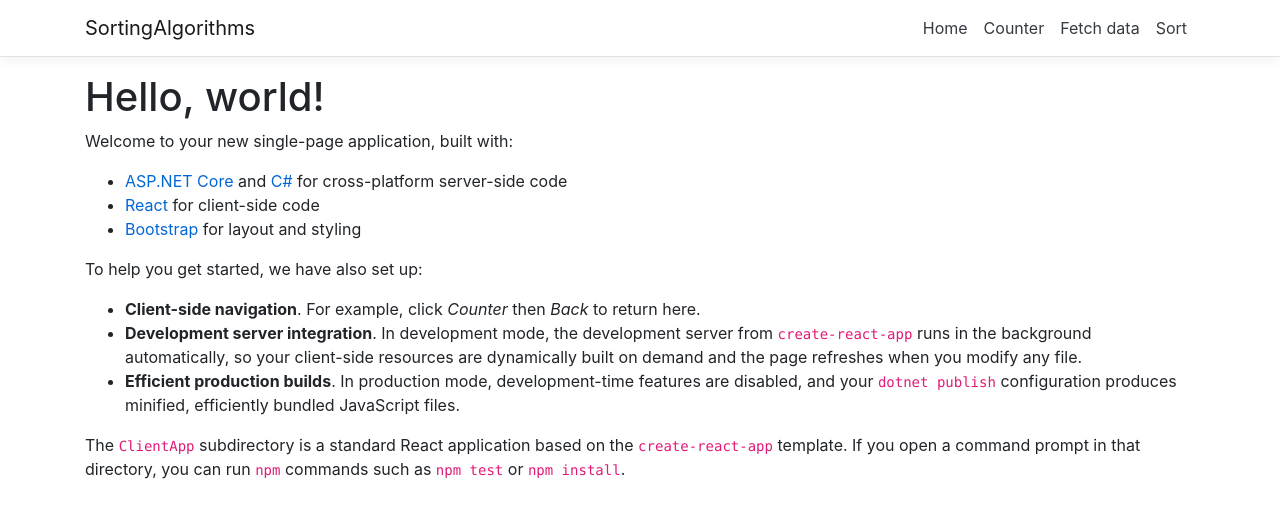
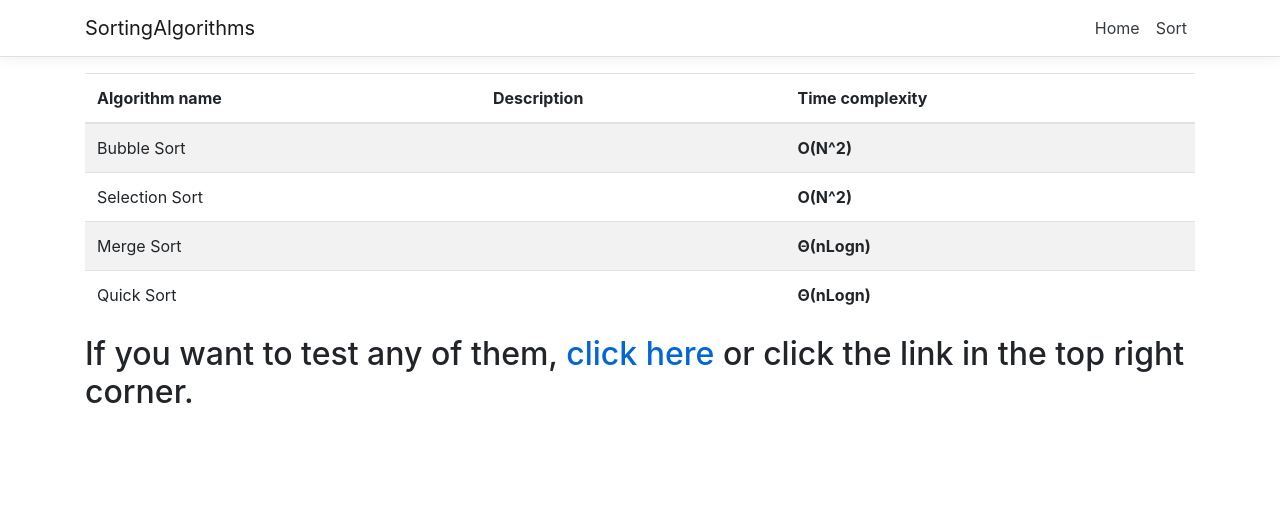
Before and after one commit to 68Kamil68/SortingAlgorithms, a React (Create React App) app in the folder SortingAlgorithms/ClientApp/: page / in a window 1280 px wide. Shown: the top 518 px of the page. Built offline with nearby package versions, Linux system fonts and the light colour scheme.

Commit message:
changed home page from auto-generated template to a site with descriptions of sorting algorithms, lowered max value of generated numbers

```diff
--- a/SortingAlgorithms/ClientApp/src/App.js
+++ b/SortingAlgorithms/ClientApp/src/App.js
@@ -2,9 +2,6 @@ import React, { Component } from 'react';
 import { Route } from 'react-router';
 import { Layout } from './components/Layout';
 import { Home } from './components/Home';
-import { FetchData } from './components/FetchData';
-import { Counter } from './components/Counter';
-
 import './custom.css'
 import { FetchSort } from './components/FetchSort';
 
@@ -15,8 +12,6 @@ export default class App extends Component {
     return (
       <Layout>
         <Route exact path='/' component={Home} />
-        <Route path='/counter' component={Counter} />
-        <Route path='/fetch-data' component={FetchData} />
         <Route path='/fetch-sort' component={FetchSort} />
       </Layout>
     );
--- a/SortingAlgorithms/ClientApp/src/components/Counter.js
+++ /dev/null
@@ -1,31 +0,0 @@
-import React, { Component } from 'react';
-
-export class Counter extends Component {
-  static displayName = Counter.name;
-
-  constructor(props) {
-    super(props);
-    this.state = { currentCount: 0 };
-    this.incrementCounter = this.incrementCounter.bind(this);
-  }
-
-  incrementCounter() {
-    this.setState({
-      currentCount: this.state.currentCount + 1
-    });
-  }
-
-  render() {
-    return (
-      <div>
-        <h1>Counter</h1>
-
-        <p>This is a simple example of a React component.</p>
-
-        <p aria-live="polite">Current count: <strong>{this.state.currentCount}</strong></p>
-
-        <button className="btn btn-primary" onClick={this.incrementCounter}>Increment</button>
-      </div>
-    );
-  }
-}
--- a/SortingAlgorithms/ClientApp/src/components/FetchData.js
+++ /dev/null
@@ -1,59 +0,0 @@
-import React, { Component } from 'react';
-
-export class FetchData extends Component {
-  static displayName = FetchData.name;
-
-  constructor(props) {
-    super(props);
-    this.state = { forecasts: [], loading: true };
-  }
-
-  componentDidMount() {
-    this.populateWeatherData();
-  }
-
-  static renderForecastsTable(forecasts) {
-    return (
-      <table className='table table-striped' aria-labelledby="tabelLabel">
-        <thead>
-          <tr>
-            <th>Date</th>
-            <th>Temp. (C)</th>
-            <th>Temp. (F)</th>
-            <th>Summary</th>
-          </tr>
-        </thead>
-        <tbody>
-          {forecasts.map(forecast =>
-            <tr key={forecast.date}>
-              <td>{forecast.date}</td>
-              <td>{forecast.temperatureC}</td>
-              <td>{forecast.temperatureF}</td>
-              <td>{forecast.summary}</td>
-            </tr>
-          )}
-        </tbody>
-      </table>
-    );
-  }
-
-  render() {
-    let contents = this.state.loading
-      ? <p><em>Loading...</em></p>
-      : FetchData.renderForecastsTable(this.state.forecasts);
-
-    return (
-      <div>
-        <h1 id="tabelLabel" >Weather forecast</h1>
-        <p>This component demonstrates fetching data from the server.</p>
-        {contents}
-      </div>
-    );
-  }
-
-  async populateWeatherData() {
-    const response = await fetch('sort');
-    const data = await response.json();
-    this.setState({ forecasts: data, loading: false });
-  }
-}
--- a/SortingAlgorithms/ClientApp/src/components/FetchSort.js
+++ b/SortingAlgorithms/ClientApp/src/components/FetchSort.js
@@ -7,8 +7,6 @@ export class FetchSort extends Component {
         super(props);
         this.state = { array: [], noArrayReceived: true, sorted: false, sorting: false };
         this.unsortedArray = [];
-        this.size = 10;
-        this.getUnsortedArray = this.getUnsortedArray.bind(this);
     }
     //TODO: DRAGGABLE SIZE
 
@@ -28,7 +26,7 @@ export class FetchSort extends Component {
 
         let sortedNotification = this.state.sorted
             ? <p><em>sorted</em></p>
-            : <p><em>not sorted</em></p>
+            : <></>
 
         let sortingInfo = this.state.sorting
             ? <p><em>sorting...</em></p>
@@ -79,7 +77,7 @@ export class FetchSort extends Component {
     static renderArray(array) {
         if (array.length > 20) {
             return (
-                <h4>Loaded array but it's too big to show. Check console</h4>
+                <h4>Generated and loaded the array but it's too big to show. Check the console in order to see it.<br></br> Set a size not higher than 20 in order to see the array.</h4>
             );
         }
         var array1 = array.toString();
--- a/SortingAlgorithms/ClientApp/src/components/Home.js
+++ b/SortingAlgorithms/ClientApp/src/components/Home.js
@@ -6,20 +6,38 @@ export class Home extends Component {
   render () {
     return (
       <div>
-        <h1>Hello, world!</h1>
-        <p>Welcome to your new single-page application, built with:</p>
-        <ul>
-          <li><a href='https://get.asp.net/'>ASP.NET Core</a> and <a href='https://msdn.microsoft.com/en-us/library/67ef8sbd.aspx'>C#</a> for cross-platform server-side code</li>
-          <li><a href='https://facebook.github.io/react/'>React</a> for client-side code</li>
-          <li><a href='http://getbootstrap.com/'>Bootstrap</a> for layout and styling</li>
-        </ul>
-        <p>To help you get started, we have also set up:</p>
-        <ul>
-          <li><strong>Client-side navigation</strong>. For example, click <em>Counter</em> then <em>Back</em> to return here.</li>
-          <li><strong>Development server integration</strong>. In development mode, the development server from <code>create-react-app</code> runs in the background automatically, so your client-side resources are dynamically built on demand and the page refreshes when you modify any file.</li>
-          <li><strong>Efficient production builds</strong>. In production mode, development-time features are disabled, and your <code>dotnet publish</code> configuration produces minified, efficiently bundled JavaScript files.</li>
-        </ul>
-        <p>The <code>ClientApp</code> subdirectory is a standard React application based on the <code>create-react-app</code> template. If you open a command prompt in that directory, you can run <code>npm</code> commands such as <code>npm test</code> or <code>npm install</code>.</p>
+            <table className='table table-striped' aria-labelledby="tabelLabel">
+                <thead>
+                    <tr>
+                        <th>Algorithm name</th>
+                        <th>Description</th>
+                        <th>Time complexity</th>
+                    </tr>
+                </thead>
+                <tbody>
+                    <tr>
+                        <td>Bubble Sort</td>
+                        <td></td>
+                        <td><b>O(N^2)</b></td>
+                    </tr>
+                    <tr>
+                        <td>Selection Sort</td>
+                        <td></td>
+                        <td><b>O(N^2)</b></td>
+                    </tr>
+                    <tr>
+                        <td>Merge Sort</td>
+                        <td></td>
+                        <td><b>&Theta;(nLogn)</b></td>
+                    </tr>
+                    <tr>
+                        <td>Quick Sort</td>
+                        <td></td>
+                        <td><b>&Theta;(nLogn)</b></td>
+                    </tr>
+                </tbody>
+            </table>
+            <h2>If you want to test any of them, <a href='/fetch-sort/'>click here</a> or click the link in the top right corner.</h2>
       </div>
     );
   }
--- a/SortingAlgorithms/ClientApp/src/components/NavMenu.js
+++ b/SortingAlgorithms/ClientApp/src/components/NavMenu.js
@@ -34,12 +34,6 @@ export class NavMenu extends Component {
                   <NavLink tag={Link} className="text-dark" to="/">Home</NavLink>
                 </NavItem>
                 <NavItem>
-                  <NavLink tag={Link} className="text-dark" to="/counter">Counter</NavLink>
-                </NavItem>
-                <NavItem>
-                  <NavLink tag={Link} className="text-dark" to="/fetch-data">Fetch data</NavLink>
-                </NavItem>
-                <NavItem>
                   <NavLink tag={Link} className="text-dark" to="/fetch-sort">Sort</NavLink>
                 </NavItem>
               </ul>
```
Also changed, not shown: 1 other file (tests, documents, lock files or other folders).
